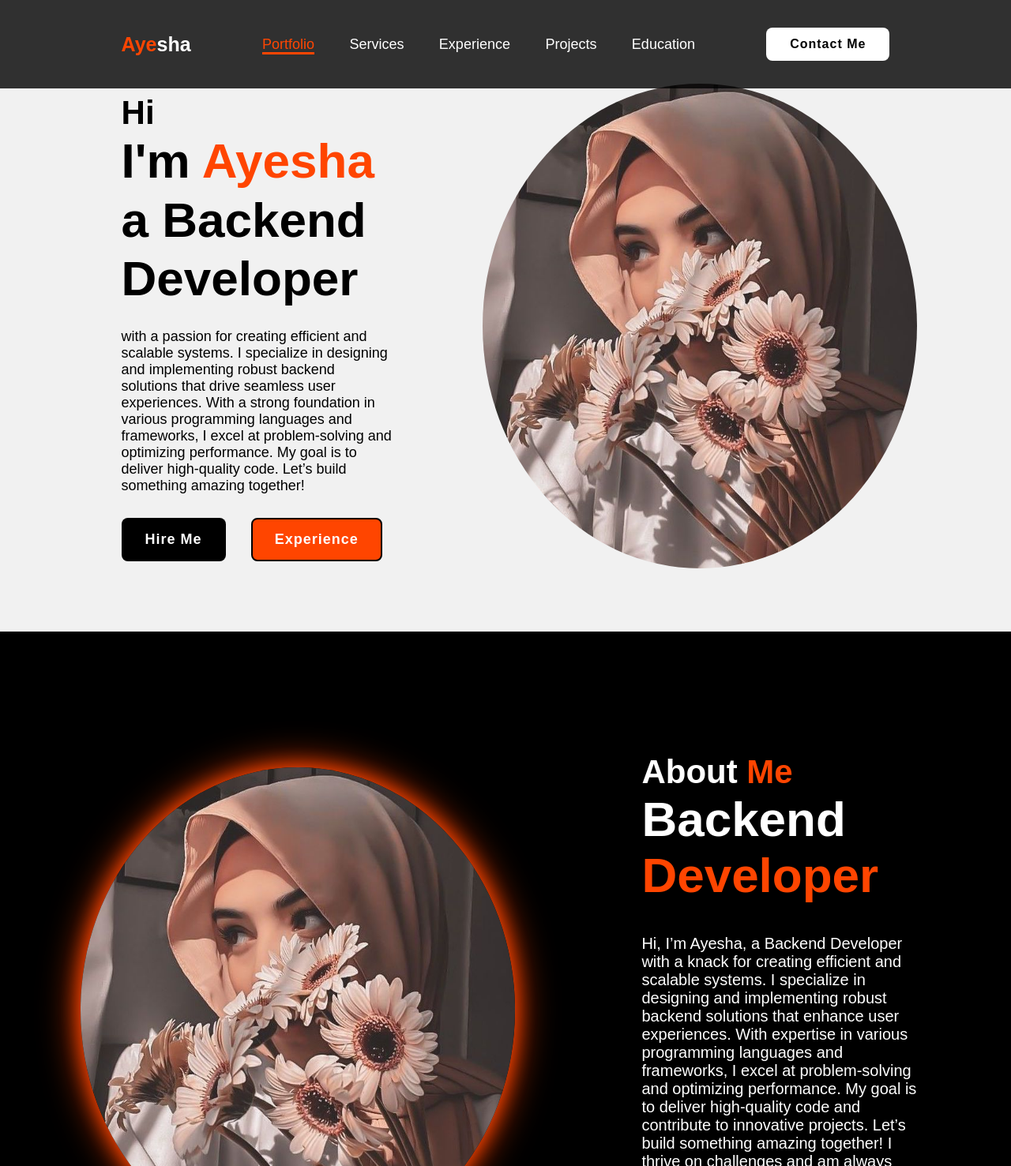
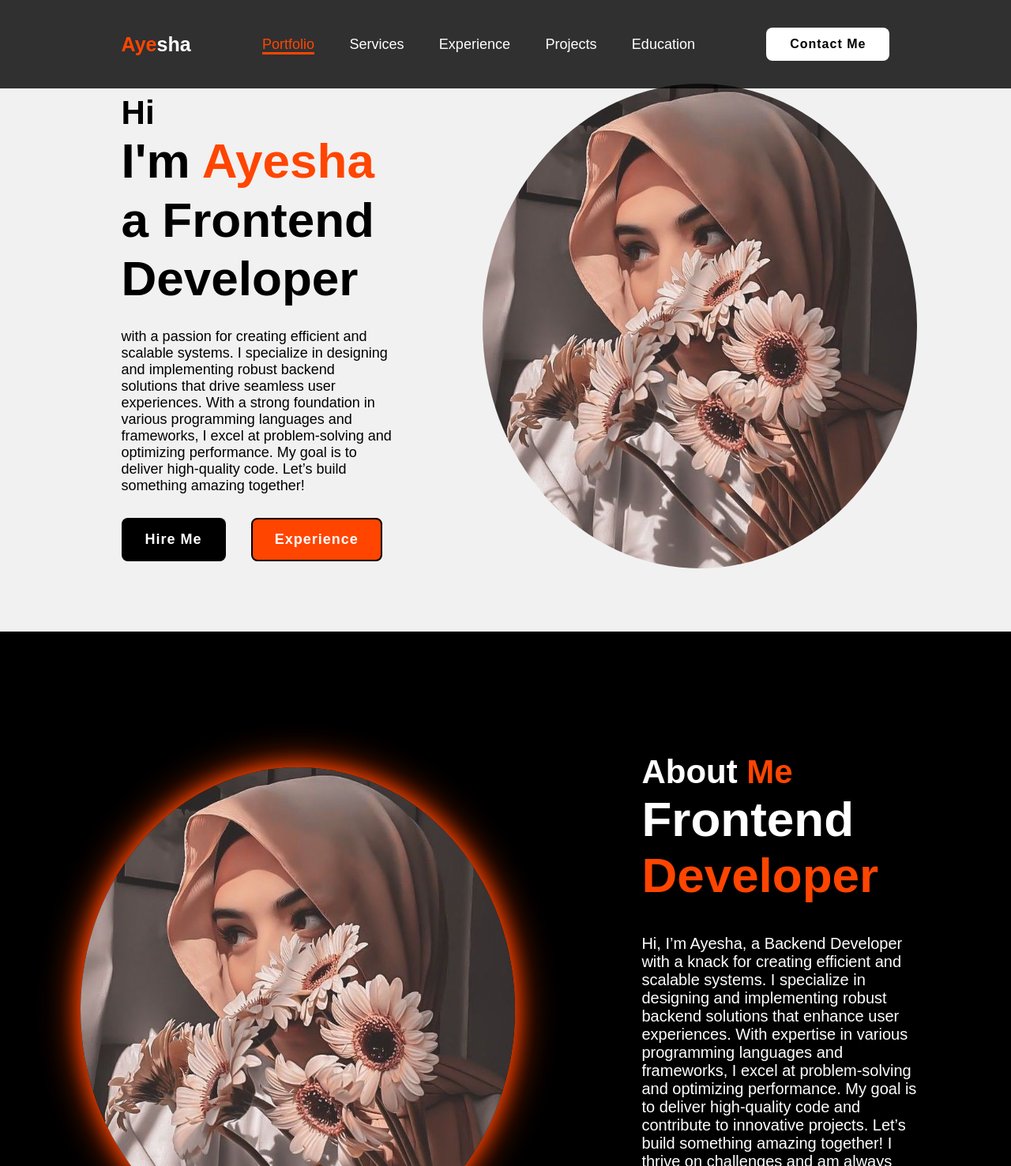
Before and after one commit to Ayesha-Nadeem27/Basic-Portfolio, a plain HTML site: page index.html in a window 1280 px wide. Shown: the top 1477 px of the page at 79% size. Drawn offline with nearby package versions, Linux system fonts and the light colour scheme.

Commit message:
Basic Portfolio

```diff
--- a/index.html
+++ b/index.html
@@ -25,7 +25,7 @@
         <div class="home-content">
             <h3>Hi</h3>
 
-            <h1>I'm <span>Ayesha<br></span>a Backend Developer</h1>
+            <h1>I'm <span>Ayesha<br></span>a Frontend Developer</h1>
             <p>with a passion for creating efficient and scalable systems. I specialize in designing and implementing robust backend solutions that drive seamless user experiences. With a strong foundation in various programming languages and frameworks, I excel at problem-solving and optimizing performance. My goal is to deliver high-quality code. Let’s build something amazing together!</p>
             <div class="btn-box">
                 <button class="btn-1">Hire Me</button>
@@ -45,7 +45,7 @@
 
         <div class="about-content">
             <h2 class="heading">About <span>Me</span></h2>
-            <h3>Backend <span>Developer</span></h3>
+            <h3>Frontend <span>Developer</span></h3>
             <p>Hi, I’m Ayesha, a Backend Developer with a knack for creating efficient and scalable systems. I specialize in designing and implementing robust backend solutions that enhance user experiences. With expertise in various programming languages and frameworks, I excel at problem-solving and optimizing performance. My goal is to deliver high-quality code and contribute to innovative projects. Let’s build something amazing together! I thrive on challenges and am always eager to learn and grow in this ever-evolving field.</p>
             <a href="#" class="btn-2">Experience</a>
 
```
